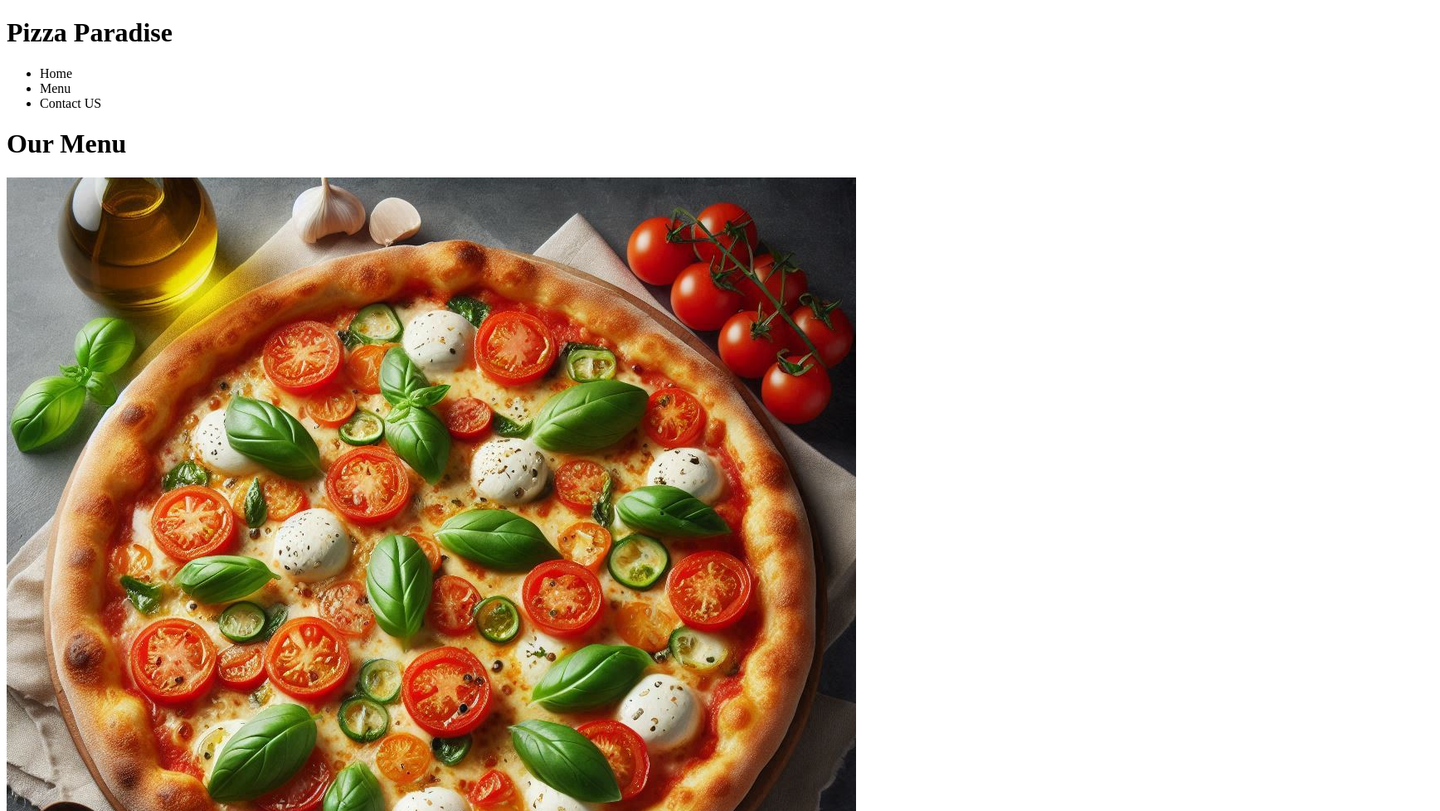
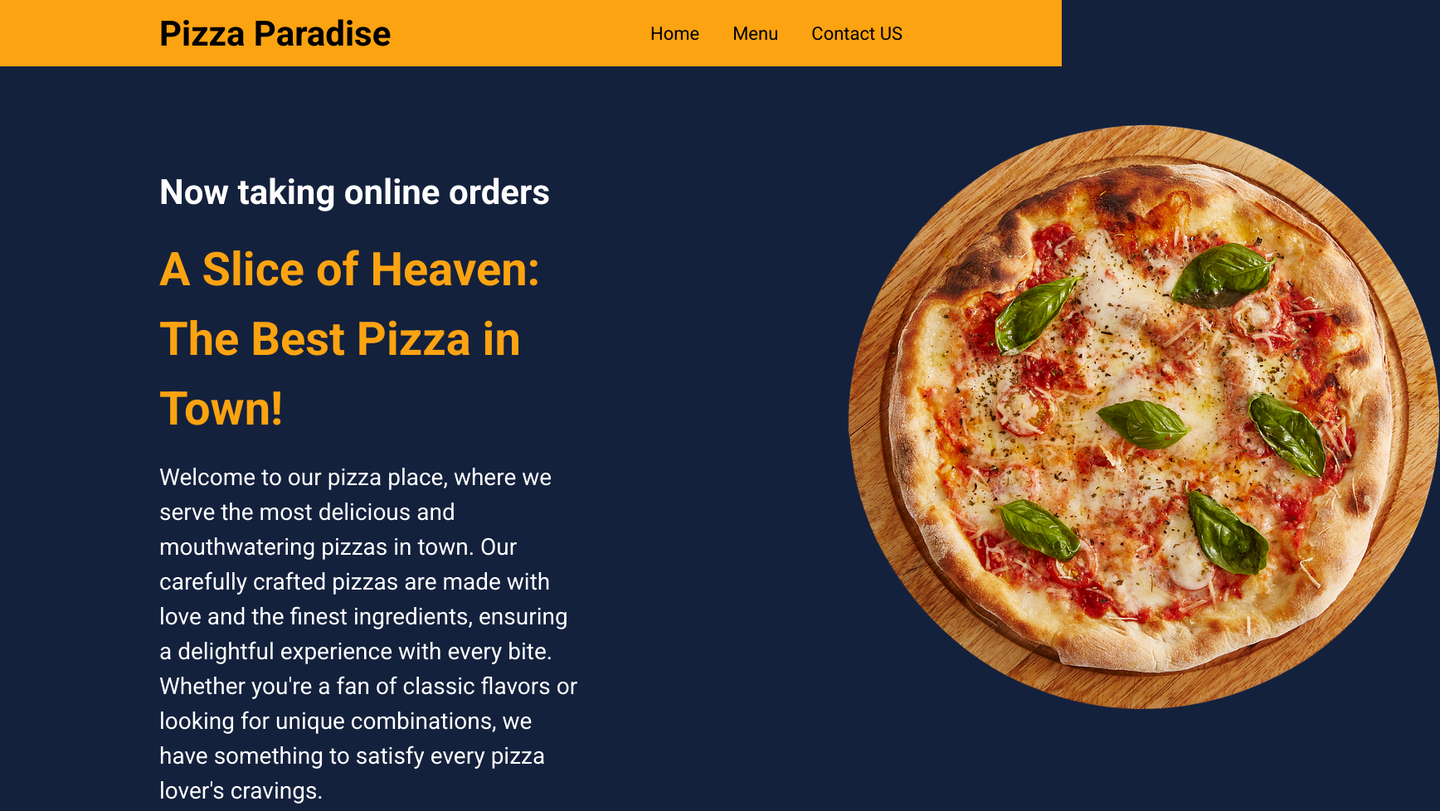
Before and after one commit to Ali-H7/restaurant-page, a website built with webpack: page src/index.html in a window 1280 px wide. Shown: the top 978 px of the page at 83% size, 1736 px wide, since content can reach past the window. Built offline with nearby package versions, Linux system fonts and the light colour scheme.

Commit message:
Create the design for home and menu pages

```diff
--- a/src/homepage.js
+++ b/src/homepage.js
@@ -1,21 +1,46 @@
+import image1 from "./pizza.png";
+import { menu } from "./menu";
+import { contactUs } from "./contact-us";
+
 export function homePage() {
 
     const content = document.querySelector("#content");
+    const homePageDiv = document.createElement("div")
     const text1 = document.createElement("h2");
     const text2 = document.createElement("h1");
     const text3 = document.createElement("p");
+    const divBtn = document.createElement("div");
     const orderButton = document.createElement("button");
     const menuButton = document.createElement("button");
+    const myImage1 = new Image();
+
+    homePageDiv.classList.add("homepage")
+    myImage1.classList.add("pizza")
+
 
     text1.textContent = "Now taking online orders";
     text2.textContent = "A Slice of Heaven: The Best Pizza in Town!";
     text3.textContent = "Welcome to our pizza place, where we serve the most delicious and mouthwatering pizzas in town. Our carefully crafted pizzas are made with love and the finest ingredients, ensuring a delightful experience with every bite. Whether you're a fan of classic flavors or looking for unique combinations, we have something to satisfy every pizza lover's cravings.";
     orderButton.textContent = "Order Now";
     menuButton.textContent = "View Our Menu";
+    myImage1.src = image1;
 
-    content.appendChild(text1);
-    content.appendChild(text2);
-    content.appendChild(text3);
-    content.appendChild(orderButton);
-    content.appendChild(menuButton);
+    content.appendChild(homePageDiv)
+    homePageDiv.appendChild(text1);
+    homePageDiv.appendChild(text2);
+    homePageDiv.appendChild(text3);
+    divBtn.appendChild(orderButton)
+    divBtn.appendChild(menuButton)
+    homePageDiv.appendChild(divBtn);
+    homePageDiv.appendChild(myImage1);
+
+    menuButton.addEventListener("click", () => {
+        content.innerHTML = "";
+        menu();
+    })
+    orderButton.addEventListener("click", () => {
+        content.innerHTML = "";
+        contactUs();
+    })
+
 }
--- a/src/index.html
+++ b/src/index.html
@@ -7,17 +7,19 @@
 </head>
 <body>
     <header>
-        <h1>Pizza Paradise</h1>
-        <nav>
-            <ul>
-                <li>Home</li>
-                <li>Menu</li>
-                <li>Contact US</li>
-            </ul>
-        </nav>
+        <div>
+            <h1 class="logo">Pizza Paradise</h1>
+            <nav>
+                <ul>
+                    <button id="home-button">Home</button>
+                    <button id="menu-button">Menu</button>
+                    <button id="contact-us-button">Contact US</button>
+                </ul>
+            </nav>
+        </div>
     </header>
 
-    <div id="content">
+    <div class= "content" id="content">
     </div>
 
 </body>
--- a/src/index.js
+++ b/src/index.js
@@ -1,7 +1,29 @@
+import './style.css';
 import { homePage } from "./homepage";
+import { menu } from "./menu";
 import { contactUs } from "./contact-us";
-import { menu } from "./menu";
 
-// homePage();
+
+homePage();
 // contactUs();
-menu();
+// menu();
+
+const content = document.querySelector("#content");
+const homeBtn = document.querySelector("#home-button");
+const menuBtn = document.querySelector("#menu-button");
+const contactBtn = document.querySelector("#contact-us-button");
+
+homeBtn.addEventListener("click", () => {
+    content.innerHTML = "";
+    homePage();
+});
+
+menuBtn.addEventListener("click", () => {
+    content.innerHTML = "";
+    menu();
+});
+
+contactBtn.addEventListener("click", () => {
+    content.innerHTML = "";
+    contactUs();
+});
--- a/src/menu.js
+++ b/src/menu.js
@@ -10,11 +10,15 @@ export function menu() {
     const content = document.querySelector("#content");
     const text1 = document.createElement("h1");
     const div = document.createElement("div");
+    const menuDiv = document.createElement("div");
 
+    menuDiv.classList.add("menu");
+    div.classList.add("cards");
     text1.textContent = "Our Menu";
 
-    content.appendChild(text1);
-    content.appendChild(div);
+    content.appendChild(menuDiv)
+    menuDiv.appendChild(text1);
+    menuDiv.appendChild(div);
 
 
     const card1 = document.createElement("div");
--- /dev/null
+++ b/src/style.css
@@ -0,0 +1,139 @@
+@import url('https://fonts.googleapis.com/css2?family=Poppins:ital,wght@0,100;0,200;0,300;0,400;0,500;0,600;0,700;0,800;0,900;1,100;1,200;1,300;1,400;1,500;1,600;1,700;1,800;1,900&family=Roboto:ital,wght@0,100;0,300;0,400;0,500;0,700;0,900;1,100;1,300;1,400;1,500;1,700;1,900&display=swap');
+
+*,
+*::before,
+*::after {
+  margin: 0;
+  padding: 0;
+  box-sizing: inherit;
+}
+
+html {
+  font-size: 62.5%;
+  line-height: 1.5;
+  font-family: "Roboto";
+}
+
+body {
+  box-sizing: border-box;
+  font-size: 1.6rem;
+  background-color: #14213d;
+  color: #ffffff;
+
+}
+
+header {
+    background-color: #fca311;
+    color: #000;
+}
+
+header > div {
+    display: flex;
+    justify-content: space-between;
+    align-items: center;
+    height: 10vh;
+    margin: 0 15vw;
+}
+
+.logo {
+    font-size: 4.2rem;
+}
+
+ul {
+    display: flex;
+    gap: 4rem
+}
+
+ul > button {
+    all:unset;
+    font-size: 2.2rem;
+}
+
+/* homepage */
+
+.homepage {
+    display: flex;
+    flex-direction: column;
+    justify-content: center;
+    margin: 0 15vw;
+    margin-top: 15vh;
+    gap: 2rem;
+    font-size: 2.8rem;
+    position: relative;
+}
+
+.homepage > p {
+    width: 40vw;
+}
+
+.homepage > h1 {
+    width: 40vw;
+    color: #fca311;
+}
+
+.homepage > div {
+    display: flex;
+    gap: 3rem;
+}
+
+.pizza {
+    position: absolute;
+    z-index: 0;
+    left: 83rem;
+    top: -5rem;
+    box-sizing: content-box;
+    height: auto;
+    width: auto;
+    border-radius: 0;
+}
+
+.homepage > div > button , .cards > div > button{
+    height: 5rem;
+    width: 18rem;
+    font-size: 2rem;
+    border-radius: 1rem;
+    background-color: #fca311;
+    border: 1px solid #fca211de;
+    margin-top: 2rem;
+}
+
+.homepage > div > button:last-child {
+    background-color: white;
+}
+
+/* menu */
+
+.menu {
+    display: flex;
+    flex-direction: column;
+    align-items: center;
+    justify-content: center;
+    padding: 5rem;
+}
+
+.menu > h1 {
+    font-size: 4.8rem;
+}
+.cards {
+    display: grid;
+    grid-template-columns: 1fr 1fr 1fr;
+    grid-template-rows: 1fr 1fr;
+    justify-content: center;
+}
+
+div > img {
+    width: auto;
+    height: 30rem;
+    border-radius: 3rem;
+}
+
+.cards > div {
+    display: flex;
+    flex-direction: column;
+    justify-content: center;
+    align-items: center;
+    padding: 3rem;
+    border-radius: 2.5rem;
+    gap: 1rem;
+
+}
--- a/webpack.config.js
+++ b/webpack.config.js
@@ -1,13 +1,19 @@
 const path = require('path');
 const HtmlWebpackPlugin = require('html-webpack-plugin');
+const MiniCssExtractPlugin = require("mini-css-extract-plugin");
+
 
 module.exports = {
   entry: './src/index.js',
   devtool: 'inline-source-map',
+  devServer: {
+    static: './dist',
+  },
   plugins: [
     new HtmlWebpackPlugin({
       template: './src/index.html',
     }),
+    new MiniCssExtractPlugin(),
   ],
   output: {
     filename: 'main.js',
@@ -19,6 +25,10 @@ module.exports = {
        test: /\.(png|svg|jpg|jpeg|gif)$/i,
        type: 'asset/resource',
      },
+     {
+      test: /\.css$/i,
+      use: ['style-loader', 'css-loader'],
+    },
     ],
   },
 };
```
Also changed, not shown: package.json (+7 -2 lines), dist/2587ea79ab4d18fd7880.jpg (added), dist/7c2e9dc90e4a154c8d2a.jpg (added), dist/b33da00739dae8ea9c3d.png (added), dist/e09291c27984f215ca5d.png (added), dist/index.html, dist/main.css (added), dist/main.js, src/background.jpg (added), src/pizza.png (added), 2 other files.
